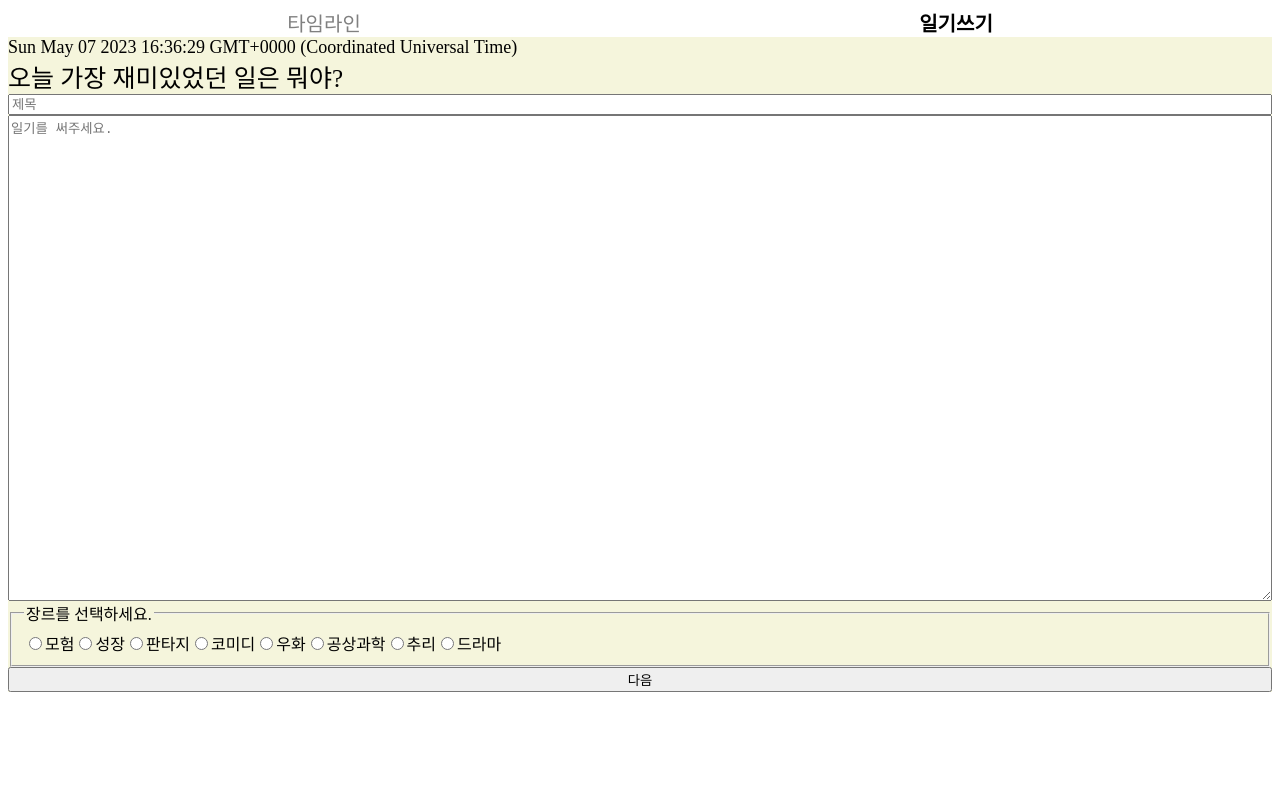
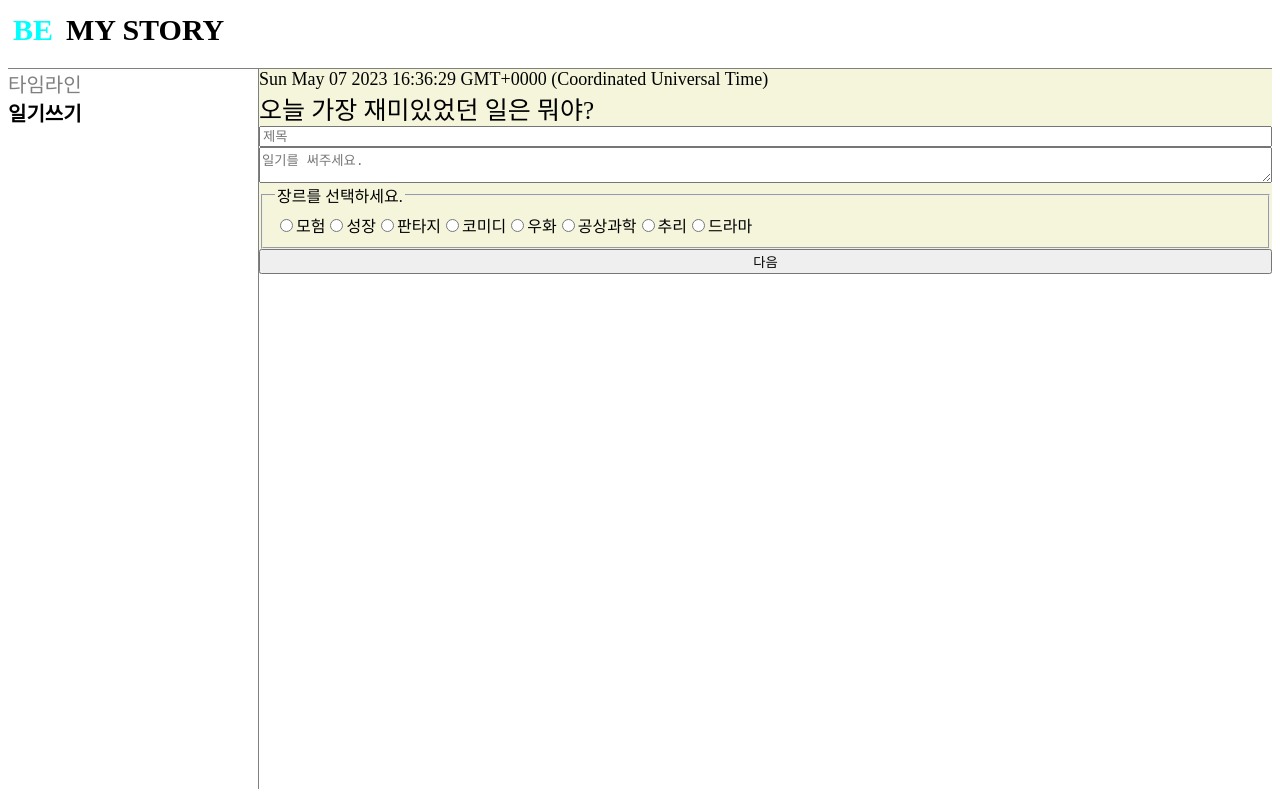
Before and after one commit to 6garlics/be-my-story-frontend, a React (Create React App) app: page /diary in a window 1280 px wide. Built offline with nearby package versions, Linux system fonts and the light colour scheme.

Commit message:
💄 UI: 전체적인 레이아웃 및 디자인 수정

```diff
--- a/src/App.js
+++ b/src/App.js
@@ -2,17 +2,51 @@ import Timeline from "./pages/Timeline";
 import Diary from "./pages/Diary";
 import { Routes, Route } from "react-router-dom";
 import Nav from "./components/Nav";
+import { styled } from "styled-components";
 
 function App() {
   return (
-    <div className="App">
-      <Nav />
-      <Routes>
-        <Route path="/" element={<Timeline />} />
-        <Route path="/diary" element={<Diary />} />
-      </Routes>
-    </div>
+    <Container>
+      <Header>
+        <BE>BE</BE>MY STORY
+      </Header>
+      <Wrapper className="App">
+        <Nav />
+        <Main>
+          <Routes>
+            <Route path="/" element={<Timeline />} />
+            <Route path="/diary" element={<Diary />} />
+          </Routes>
+        </Main>
+      </Wrapper>
+    </Container>
   );
 }
 
+const Container = styled.div``;
+
+const Header = styled.header`
+  display: flex;
+  border-bottom: 1px solid grey;
+  flex: none;
+  height: 50px;
+  font-size: 30px;
+  font-weight: bold;
+  padding: 5px;
+`;
+
+const BE = styled.div`
+  color: aqua;
+  margin-right: 13px;
+`;
+
+const Wrapper = styled.main`
+  display: flex;
+  flex: 1;
+`;
+
+const Main = styled.main`
+  flex: 1;
+`;
+
 export default App;
--- a/src/components/Nav.js
+++ b/src/components/Nav.js
@@ -26,7 +26,11 @@ const Nav = () => {
 
 const Container = styled.div`
   display: flex;
-  justify-content: space-around;
+  flex-direction: column;
+  flex: none;
+  width: 250px;
+  height: 90vh;
+  border-right: 1px solid grey;
 `;
 
 export default Nav;
--- a/src/pages/Diary.js
+++ b/src/pages/Diary.js
@@ -34,7 +34,7 @@ const Diary = () => {
         value={text}
         onChange={onTextChange}
       />
-      <fieldset>
+      <Genre>
         <legend>장르를 선택하세요.</legend>
         {genres.map((genre, key) => {
           return (
@@ -44,8 +44,8 @@ const Diary = () => {
             </label>
           );
         })}
-      </fieldset>
-      <input type="submit" value="다음" onSubmit={onSubmit} />
+      </Genre>
+      <Submit type="submit" value="다음" onSubmit={onSubmit} />
     </Container>
   );
 };
@@ -58,18 +58,28 @@ const Container = styled.div`
 
 const Date = styled.div`
   font-size: 18px;
+  flex: 1;
 `;
 
 const Suggestion = styled.div`
   font-size: 25px;
+  flex: 1;
 `;
 
-const Title = styled.input``;
+const Title = styled.input`
+  flex: 1;
+`;
 
 const Text = styled.textarea`
-  height: 30rem;
+  flex: 15;
 `;
 
-const Genre = styled.input``;
+const Genre = styled.fieldset`
+  flex: 2;
+`;
+
+const Submit = styled.input`
+  flex: 1;
+`;
 
 export default Diary;
```
